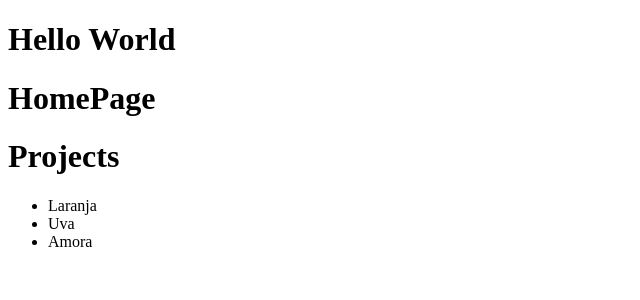
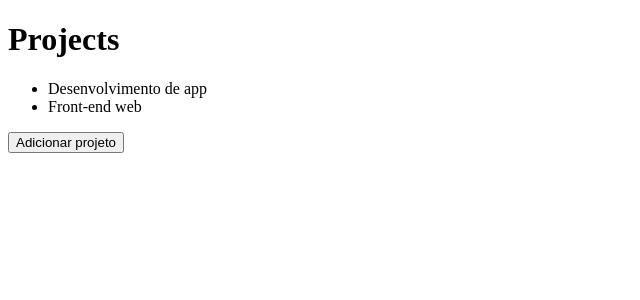
Before and after one commit to fernando-meira/bootcamp-rocketseat, a React app in the folder nivel-01/frontend/: page / in a window 1280 px wide. Shown: the top 300 px of the page, without its empty margins (0-640 px from the left). Built offline with nearby package versions, Linux system fonts and the light colour scheme.

Commit message:
feat: 🎸 Estado e imutabilidade

```diff
--- a/nivel-01/frontend/src/App.js
+++ b/nivel-01/frontend/src/App.js
@@ -1,22 +1,31 @@
-import React from "react"
+import React, { useCallback, useState } from "react"
 
 import { Header } from "./components"
 
 function App() {
+  const [projects, setProjects] = useState([
+    "Desenvolvimento de app",
+    "Front-end web",
+  ])
+
+  console.log(projects)
+
+  const handleAddProject = useCallback(() => {
+    setProjects([...projects, `Novo Projeto ${Date.now()}`])
+  }, [projects])
+
   return (
     <>
-      <h1>Hello World</h1>
-      <Header title="HomePage" />
       <Header title="Projects" />
-      <Header>
-        <ul>
-          <li>Laranja</li>
+      <ul>
+        {projects.map((project, index) => (
+          <li key={index}>{project}</li>
+        ))}
+      </ul>
 
-          <li>Uva</li>
-
-          <li>Amora</li>
-        </ul>
-      </Header>
+      <button type="button" onClick={handleAddProject}>
+        Adicionar projeto
+      </button>
     </>
   )
 }
```
